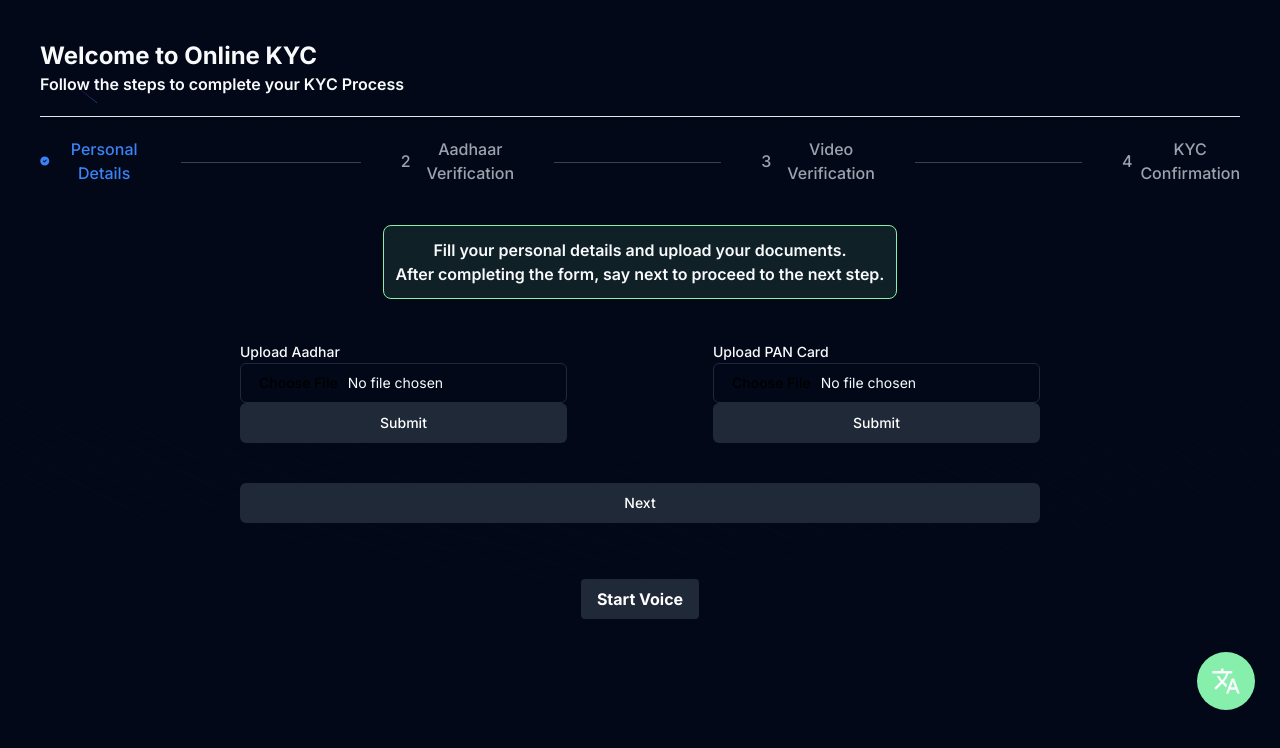
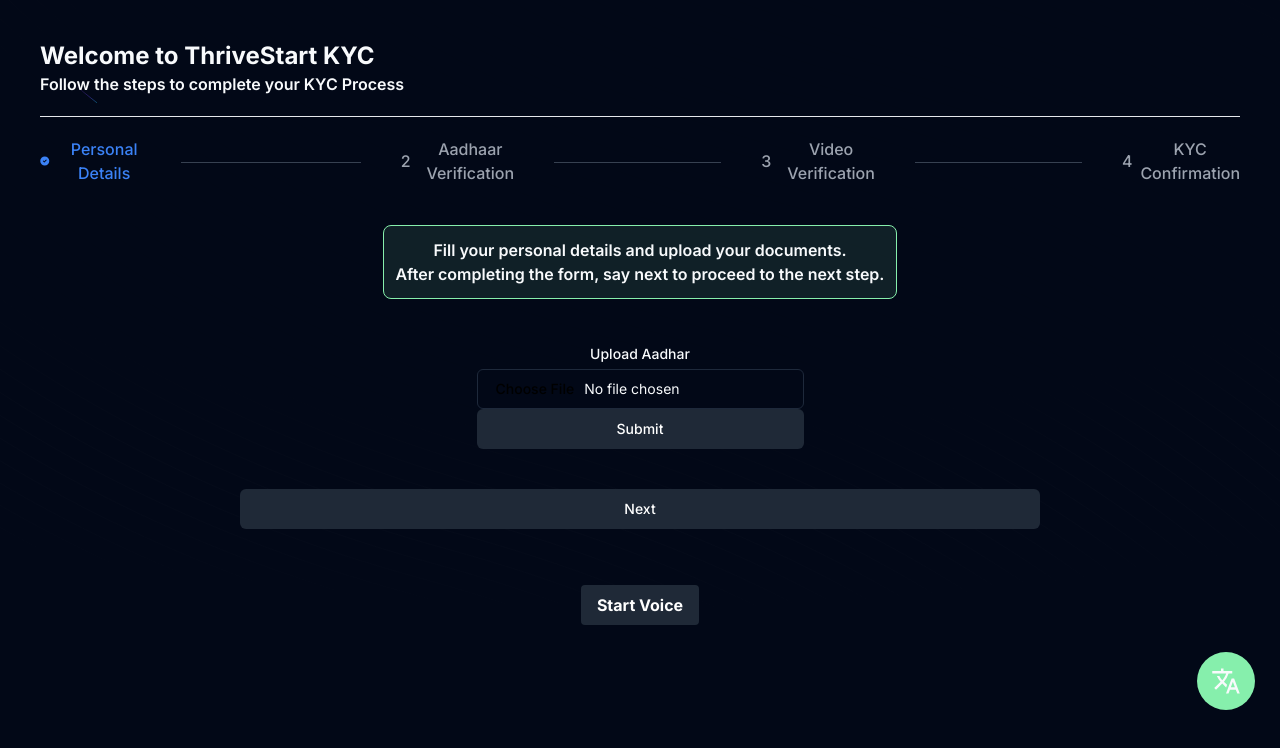
Before and after one commit to aryanraj2713/ThriveStart, a Next.js app in the folder client/: page /kyc in a window 1280 px wide. Shown: the top 748 px of the page. Built offline with nearby package versions, Linux system fonts and the light colour scheme.

Commit message:
fix: ui fixes

```diff
--- a/client/src/app/kyc/page.tsx
+++ b/client/src/app/kyc/page.tsx
@@ -42,7 +42,7 @@
         <div className="max-w-[1300px] mx-auto sm:p-10 py-10 px-5 min-h-screen">
             <TranslateButton />
             <div className="border-b border-gray-200 pb-5 mb-5">
-                <h1 className="text-2xl font-bold">{t("Welcome to Online KYC")}</h1>
+                <h1 className="text-2xl font-bold">{t("Welcome to ThriveStart KYC")}</h1>
                 <p className="font-semibold">
                     {t("Follow the steps to complete your KYC Process")}
                 </p>
--- a/client/src/components/kyc/captureframe.tsx
+++ b/client/src/components/kyc/captureframe.tsx
@@ -4,12 +4,13 @@
 import Image from "next/image";
 import "@/components/translation/translation";
 import { useTranslation } from "react-i18next";
+import { AccordionSummaryProps } from "@mui/material";
 
 const CaptureFrame = ({ onNextStep }: any) => {
     const { t } = useTranslation();
     const videoRef = useRef(null);
-    const canvasRef = useRef(null);
-    const [capturedImages, setCapturedImages] = useState({
+    const canvasRef: any = useRef(null);
+    const [capturedImages, setCapturedImages] = useState<any>({
         photo: null,
         pan: null,
         sign: null,
@@ -26,8 +27,8 @@
     }, []);
 
     const captureImage = (frameType: any) => {
-        const video = videoRef.current;
-        const canvas = canvasRef.current;
+        const video: any = videoRef.current;
+        const canvas: any = canvasRef.current;
         if (video && canvas) {
             const context = canvas.getContext("2d");
 
@@ -52,7 +53,7 @@
             );
 
             const imageDataUrl = canvas.toDataURL("image/png");
-            setCapturedImages((prevImages) => ({
+            setCapturedImages((prevImages: any) => ({
                 ...prevImages,
                 [frameType]: imageDataUrl,
             }));
@@ -73,7 +74,7 @@
             navigator.mediaDevices
                 .getUserMedia({ video: true })
                 .then((stream) => {
-                    const video = videoRef.current;
+                    const video: any = videoRef.current;
                     video.srcObject = stream;
                     video.play();
                 })
@@ -83,7 +84,7 @@
         }
     };
 
-    const speakMessage = (message) => {
+    const speakMessage = (message: any) => {
         if (typeof window !== "undefined" && window.speechSynthesis) {
             const speech = new SpeechSynthesisUtterance();
             speech.text = message;
@@ -97,13 +98,6 @@
     const handleSaveAndContinue = () => {
         // Logic to navigate to the next frame type
         if (currentFrame === "photo") {
-            setCurrentFrame("pan");
-            setTitle("Take a PAN Card Photograph");
-            setSubtitle("Position your PAN Card inside the rectangle for photo");
-            speakMessage(
-                "Position your PAN card inside the frame and click the capture button to take a picture of your PAN card. After capturing the picture, proceed to the next step.",
-            );
-        } else if (currentFrame === "pan") {
             setCurrentFrame("aadhar");
             setTitle("Take a Aadhaar Photograph");
             setSubtitle("Position your Aadhaar inside the rectangle for photo");
--- a/client/src/components/kyc/form.tsx
+++ b/client/src/components/kyc/form.tsx
@@ -1,6 +1,5 @@
 import { useEffect, useRef } from "react";
 import UploadAadhaar from "./uploadaadhar";
-import UploadPan from "./uploadpan";
 import { Button } from "@/components/ui/button";
 import { zodResolver } from "@hookform/resolvers/zod";
 import { useForm } from "react-hook-form";
@@ -258,9 +257,8 @@
                     </form>
                 </Form> */}
 
-                <div className="flex justify-between">
+                <div className="flex justify-center w-full">
                     <UploadAadhaar />
-                    <UploadPan />
                 </div>
                 <div>
                     <Button
--- a/client/src/components/kyc/uploadaadhar.tsx
+++ b/client/src/components/kyc/uploadaadhar.tsx
@@ -31,9 +31,9 @@
         }
     };
     return (
-        <form onSubmit={onSubmit} encType="multipart/form-data">
-            <Label htmlFor="aadhar">{t("Upload Aadhar")}</Label>
-            <Input type="file" name="aadhar" id="aadhar" onChange={onSubmit} />
+        <form onSubmit={onSubmit} encType="multipart/form-data" className="flex justify-center flex-col">
+            <Label htmlFor="aadhar" className="text-center py-2">{t("Upload Aadhar")}</Label>
+            <Input type="file" name="aadhar" id="aadhar" className="text-center" onChange={onSubmit} />
             {isUploaded ? (
                 <p>{t("File uploaded successfully")}</p>
             ) : (
--- a/client/src/components/kyc/uploadpan.tsx
+++ /dev/null
@@ -1,42 +0,0 @@
-import { Input } from "@/components/ui/input";
-import { Label } from "@/components/ui/label";
-import { Button } from "../ui/button";
-import { useState } from "react";
-import "@/components/translation/translation";
-import { useTranslation } from "react-i18next";
-
-export default function InputFile() {
-    const { t } = useTranslation();
-    const [isUploaded, setIsUploaded] = useState(false);
-    const onSubmit = async (values: any) => {
-        values.preventDefault();
-        try {
-            const formData = new FormData();
-            formData.append("file", values.target.files[0]);
-            const res = await fetch("http://localhost:5000/pan-upload", {
-                method: "POST",
-                body: formData,
-            });
-            const data = await res.json();
-            console.log("data", data);
-            localStorage.setItem("pan-number", data.pan_number);
-            localStorage.setItem("dob", data.dob);
-            setIsUploaded(true);
-        } catch (error) {
-            console.log("error", error);
-        }
-    };
-    return (
-        <form onSubmit={onSubmit} encType="multipart/form-data">
-            <Label htmlFor="pan">{t("Upload PAN Card")}</Label>
-            <Input type="file" name="pan" id="pan" onChange={onSubmit} />
-            {isUploaded ? (
-                <p>{t("File uploaded successfully")}</p>
-            ) : (
-                <Button type="submit" className="w-full bg-gray-800 hover:bg-gray-900 text-white">
-                    {t("Submit")}
-                </Button>
-            )}
-        </form>
-    );
-}
--- a/client/src/components/kyc/verifyandcomplete.tsx
+++ b/client/src/components/kyc/verifyandcomplete.tsx
@@ -33,7 +33,7 @@
                 <div
                     className="cursor-pointer"
                     onClick={handleSubmit}
-                >{t("Return to Dashboard")}</div>
+                >{t("Next")}</div>
             </Button>
         </div>
     );
--- a/client/src/components/kyc/webcamfeed.tsx
+++ b/client/src/components/kyc/webcamfeed.tsx
@@ -4,7 +4,7 @@
     const localVideoRef = useRef(null);
     const usedVideoRef = videoRef || localVideoRef; // Use passed ref if available
 
-    const frames = {
+    const frames: any = {
         photo: { top: "15%", left: "25%", width: "50%", height: "70%" },
         pan: { top: "15%", left: "10%", width: "80%", height: "70%" },
         sign: { top: "30%", left: "20%", width: "60%", height: "40%" },
--- a/client/src/components/translation/translation.ts
+++ b/client/src/components/translation/translation.ts
@@ -48,7 +48,7 @@
                 "Congrats your KYC Process has been completed.",
             "Your KYC Status will be updated after inspection.":
                 "Your KYC Status will be updated after inspection.",
-            "Return to Dashboard": "Return to Dashboard",
+            "Return to Dashboard": "Next",
             "Aadhaar Verification": "Aadhaar Verification",
             "Video Verification": "Video Verification",
             "KYC Confirmation": "KYC Confirmation",
```
Also changed, not shown: 2 other files (tests, documents, lock files or other folders).
